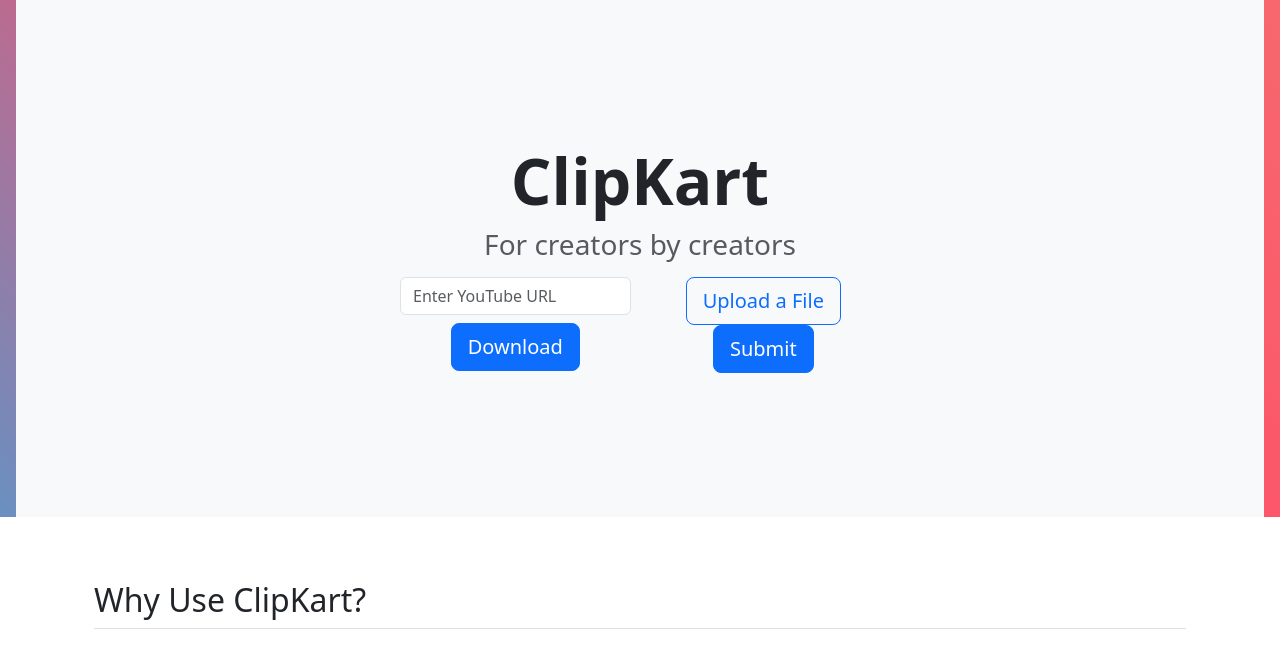
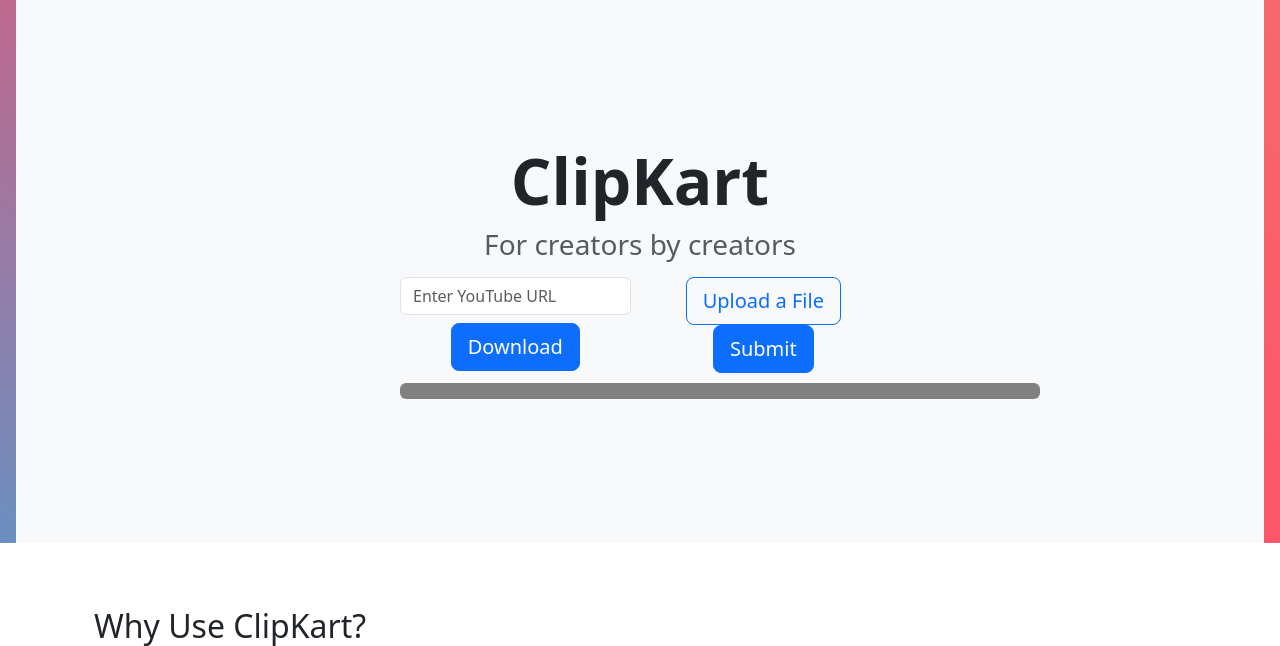
Before and after one commit to jatinbalhara/ClipKart, a Flask app: page / in a window 1280 px wide. Shown: the part 98-744 px from the top of the page. Run offline with Flask 3, Linux system fonts and the light colour scheme; parts of the project's set-up code (start-up, migrations or seed data) failed here and were passed over; some libraries are stand-ins or nearby versions.

Commit message:
Update index.html

```diff
--- a/templates/index.html
+++ b/templates/index.html
@@ -5,8 +5,9 @@
         <title>ClipKart</title>
         <link href="https://cdn.jsdelivr.net/npm/bootstrap@5.3.3/dist/css/bootstrap.min.css" rel="stylesheet" integrity="sha384-QWTKZyjpPEjISv5WaRU9OFeRpok6YctnYmDr5pNlyT2bRjXh0JMhjY6hW+ALEwIH" crossorigin="anonymous">
         <link rel = 'stylesheet' href = "/static/style.css">
-
-    </head>
+        <script src="https://cdn.socket.io/4.8.1/socket.io.min.js" integrity="sha384-mkQ3/7FUtcGyoppY6bz/PORYoGqOl7/aSUMn2ymDOJcapfS6PHqxhRTMh1RR0Q6+" crossorigin="anonymous"></script>
+        <script src="/static/script.js"></script>
+      </head>
     <body>
         <section id = "header">
             <div class="container">
@@ -45,12 +46,12 @@
                       <input type="file" name="file" id="fileUpload" class="d-none">
                       <label for="fileUpload" class="btn btn-outline-primary btn-lg">Upload a File</label>
                       <button type="submit" class="btn btn-primary btn-lg">Submit</button>
-                  </form>
-              </div>
-            </div>
+                  </div>
+                    <div class="progress" style="width: 50vw; margin-top: 10px; margin-right: 1vw; background-color: grey;">
+                    <div class="progress-bar" id="progressBar" role="progressbar" aria-label="progress bar" style="width: 0%;"></div>
+                  </div>
           </div>
       </section>
-
 
         <section id = "Information">
           <div class="container px-4 py-5" id="icon-grid">
@@ -198,6 +199,7 @@
             </footer>
           </div>
         </section>
+        <script src="https://cdn.socket.io/4.8.1/socket.io.min.js" integrity="sha384-mkQ3/7FUtcGyoppY6bz/PORYoGqOl7/aSUMn2ymDOJcapfS6PHqxhRTMh1RR0Q6+" crossorigin="anonymous"></script>
         <script src="/static/script.js"></script>
         </body>
 </html>
```
